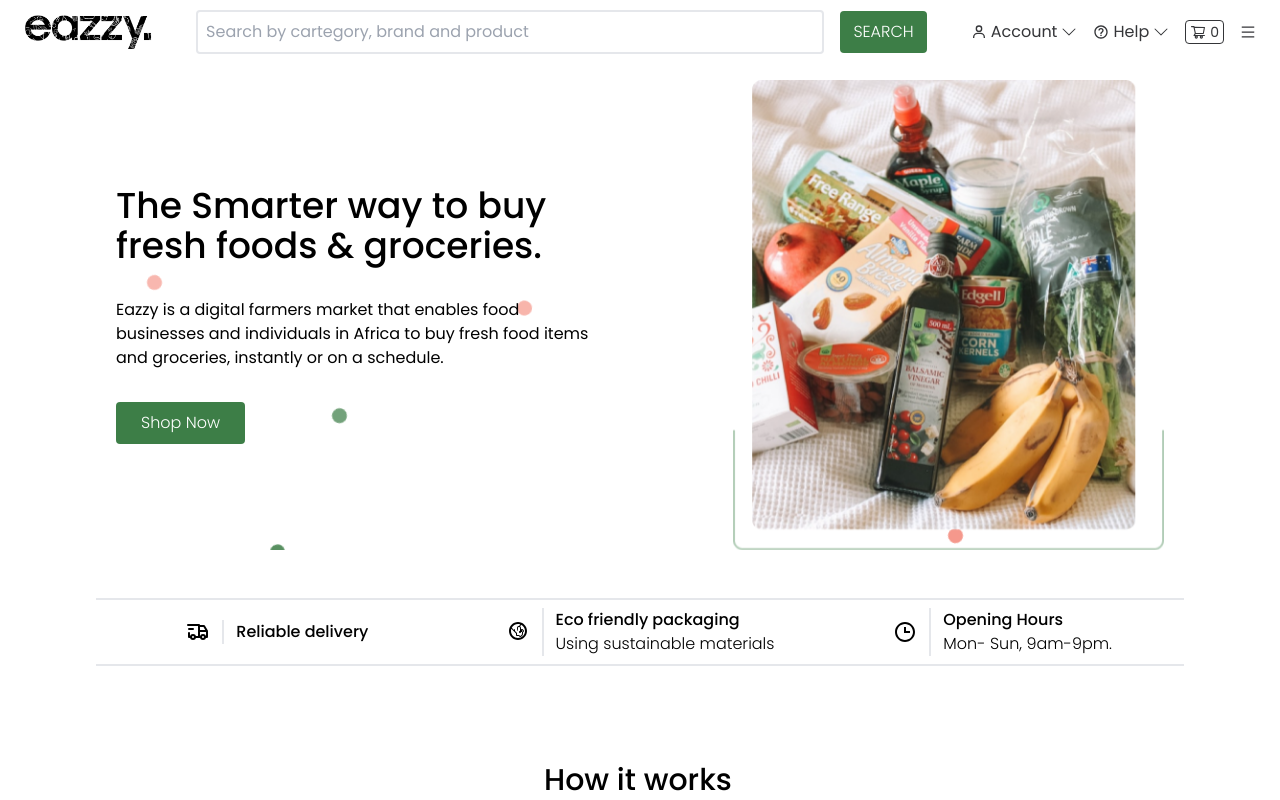
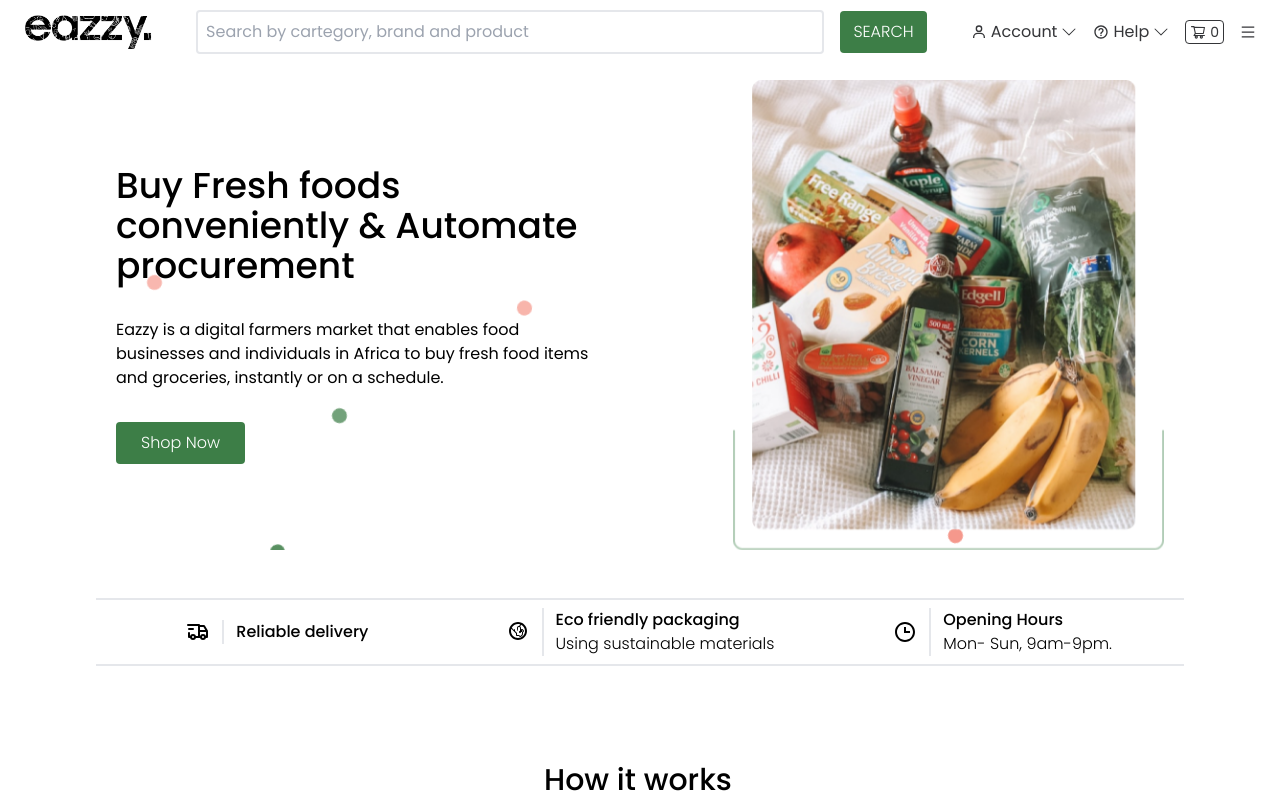
Before and after one commit to Dewaley/eazzy, a React (Create React App) app: page / in a window 1280 px wide. Shown: the top 800 px of the page. Built offline with nearby package versions, Linux system fonts and the light colour scheme.

Commit message:
minor fix

```diff
--- a/public/index.html
+++ b/public/index.html
@@ -2,14 +2,14 @@
 <html lang="en">
   <head>
     <meta charset="utf-8" />
-    <link rel="icon" href="%PUBLIC_URL%/favicon.ico" />
+    <link rel="icon" href="%PUBLIC_URL%/EAZZY2.webp" />
     <meta name="viewport" content="width=device-width, initial-scale=1" />
     <meta name="theme-color" content="#000000" />
     <meta
       name="description"
       content="Web site created using create-react-app"
     />
-    <link rel="apple-touch-icon" href="%PUBLIC_URL%/logo192.png" />
+    <!-- <link rel="apple-touch-icon" href="%PUBLIC_URL%/logo192.png" /> -->
     <!--
       manifest.json provides metadata used when your web app is installed on a
       user's mobile device or desktop. See https://developers.google.com/web/fundamentals/web-app-manifest/
@@ -24,7 +24,7 @@
       work correctly both with client-side routing and a non-root public URL.
       Learn how to configure a non-root public URL by running `npm run build`.
     -->
-    <title>React App</title>
+    <title>Tryeazzy - Online Food procurement platform</title>
   </head>
   <body>
     <noscript>You need to enable JavaScript to run this app.</noscript>
--- a/src/components/MainInfo/MainInfo.jsx
+++ b/src/components/MainInfo/MainInfo.jsx
@@ -28,7 +28,7 @@ const MainInfo = () => {
       <div className='w-full h-full relative flex flex-col sm:flex-row items-center gap-8 justify-evenly'>
         <div className='z-20 flex flex-col gap-8 sm:w-[40%]'>
           <h1 className='text-4xl font-medium overflow-visible h-fit'>
-            The Smarter way to buy fresh foods & groceries.
+            Buy Fresh foods conveniently & Automate procurement
           </h1>
           <p>
             Eazzy is a digital farmers market that enables food businesses and
```
Also changed, not shown: public/EAZZY2.webp (added).
